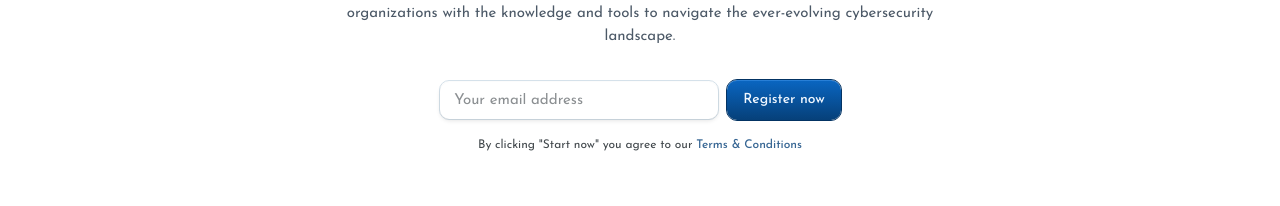
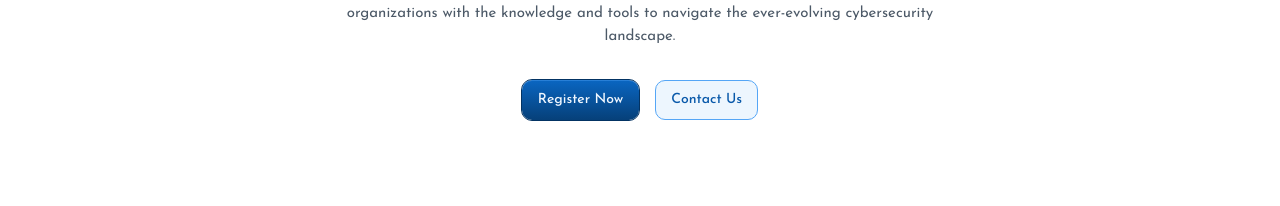
Before and after one commit to Ganesh-Mk/nitaiinnovations, a React (Vite) app in the folder frontend/: page / in a window 1280 px wide. Shown: the part 289-495 px from the top of the page. Built offline with nearby package versions, Linux system fonts and the light colour scheme.

Commit message:
minor changed done

```diff
--- a/frontend/src/App.jsx
+++ b/frontend/src/App.jsx
@@ -44,7 +44,7 @@ export default function App() {
           <Route path="/account" element={<Account />} />
           <Route path="/editBlog" element={<EditBlog />} />
         </Routes>
-        {/* <Footer /> */}
+        <Footer />
       </Router>
     </ThemeProvider>
   );
--- a/frontend/src/Components/BlogsComp.jsx
+++ b/frontend/src/Components/BlogsComp.jsx
@@ -21,7 +21,6 @@ const BlogsComp = ({
   const BACKEND_URL = import.meta.env.VITE_BACKEND_URL;
 
   function editBlog() {
-    console.log("from account page: ", title, desc, imageUrl);
     let blogInfo = {
       title: title,
       desc: desc,
@@ -61,10 +60,7 @@ const BlogsComp = ({
               ></Box>
 
               <Box>
-                <Typography variant="h6">
-                  {username}
-                  {console.log("username: ", username)}
-                </Typography>
+                <Typography variant="h6">{username}</Typography>
                 <Typography variant="body2">{email}</Typography>
               </Box>
             </Box>
--- a/frontend/src/Components/Footer.jsx
+++ b/frontend/src/Components/Footer.jsx
@@ -2,6 +2,7 @@ import * as React from "react";
 import Link from "@mui/material/Link";
 import "../Styles/footer.css";
 import { Box, Container, Typography } from "@mui/material";
+import DividerLine from "./DividerLine";
 
 function Copyright() {
   return (
@@ -19,6 +20,9 @@ function Copyright() {
 
 export default function Footer() {
   return (
+    <>
+      <DividerLine />
+
       <Container
         sx={{
           display: "flex",
@@ -111,8 +115,8 @@ export default function Footer() {
                   color="text.secondary"
                   fontWeight={600}
                 >
-                Ramnagar, 1st main, 7th cross,odugoudar building, Dharwad 580001
-                KA, INDIA.
+                  Ramnagar, 1st main, 7th cross,odugoudar building, Dharwad
+                  580001 KA, INDIA.
                 </Typography>
               </Box>
               <Box
@@ -209,5 +213,6 @@ export default function Footer() {
           </div>
         </Box>
       </Container>
+    </>
   );
 }
--- a/frontend/src/Components/Hero.jsx
+++ b/frontend/src/Components/Hero.jsx
@@ -5,10 +5,10 @@ import { alpha } from "@mui/material";
 import Box from "@mui/material/Box";
 import Button from "@mui/material/Button";
 import Container from "@mui/material/Container";
-import Link from "@mui/material/Link";
 import Stack from "@mui/material/Stack";
 import TextField from "@mui/material/TextField";
 import Typography from "@mui/material/Typography";
+import { Link } from "react-router-dom";
 
 export default function Hero() {
   return (
@@ -62,39 +62,47 @@ export default function Hero() {
               knowledge and tools to navigate the ever-evolving cybersecurity
               landscape.
             </Typography>
-            <Stack
-              direction={{ xs: "column", sm: "row" }}
-              alignSelf="center"
-              spacing={1}
-              useFlexGap
-              sx={{ pt: 2, width: { xs: "100%", sm: "auto" } }}
+            <Box
+              sx={{
+                display: "flex",
+                flexDirection: { xs: "column", md: "row" },
+                alignSelf: "center",
+                textAlign: "center",
+                gap: "1rem",
+                marginTop: "1rem",
+              }}
             >
-              <TextField
-                id="outlined-basic"
-                hiddenLabel
-                size="small"
-                variant="outlined"
-                aria-label="Enter your email address"
-                placeholder="Your email address"
-                inputProps={{
-                  autoComplete: "off",
-                  "aria-label": "Enter your email address",
-                }}
-              />
-              <Button variant="contained" color="primary">
-                Register now
-              </Button>
-            </Stack>
-            <Typography
-              variant="caption"
-              textAlign="center"
-              sx={{ opacity: 0.8 }}
-            >
-              By clicking &quot;Start now&quot; you agree to our&nbsp;
-              <Link href="#" color="primary">
-                Terms & Conditions
+              {localStorage.getItem("isLogin") == "true" ? (
+                <Link to="/createBlog">
+                  <Button
+                    sx={{ width: { xs: "15rem", md: "auto" } }}
+                    variant="contained"
+                    color="primary"
+                  >
+                    Create Blog
+                  </Button>
+                </Link>
+              ) : (
+                <Link to="/register">
+                  <Button
+                    sx={{ width: { xs: "15rem", md: "auto" } }}
+                    variant="contained"
+                    color="primary"
+                  >
+                    Register Now
+                  </Button>
+                </Link>
+              )}
+              <Link to="/" state={{ scrollTo: "contactUsSection" }}>
+                <Button
+                  sx={{ width: { xs: "15rem", md: "auto" } }}
+                  variant="outlined"
+                  color="primary"
+                >
+                  Contact Us
+                </Button>
               </Link>
-            </Typography>
+            </Box>
           </Stack>
         </Container>
       </Box>
--- a/frontend/src/Components/Navbar.jsx
+++ b/frontend/src/Components/Navbar.jsx
@@ -14,27 +14,15 @@ import Drawer from "@mui/material/Drawer";
 import MenuIcon from "@mui/icons-material/Menu";
 import ToggleColorMode from "./ToggleColorMode";
 import DropDownButton from "./DropDownButton";
-import {
-  storeLoggedinRecord,
-  storeEmail,
-  storeusername,
-} from "../Store/userSlice";
 
 function Navbar({ mode, toggleColorMode }) {
   const [open, setOpen] = React.useState(false);
-  // Access the storeRegisterRecord state
   const isLoggedin = useSelector((state) => state.user.isLoggedin);
   const isLogin = localStorage.getItem("isLogin");
-  const navigate = useNavigate();
 
   const toggleDrawer = (newOpen) => () => {
     setOpen(newOpen);
   };
-
-  React.useEffect(() => {
-    console.log("Reload");
-
-  }, [storeLoggedinRecord]);
 
   return (
     <div>
--- a/frontend/src/Pages/Accout.jsx
+++ b/frontend/src/Pages/Accout.jsx
@@ -19,13 +19,16 @@ function Accout() {
       .then((res) => {
         const { allBlogPosts } = res.data;
         setallBogs(allBlogPosts);
-        console.log("Successfully get data of user from backend");
       })
       .catch((err) => {
         console.log("Didn't get data of user from backend", err);
       });
   }, []);
-  console.log(allBogs);
+
+  useEffect(() => {
+    // Scroll to top when the component mounts
+    window.scrollTo(0, 0);
+  }, []);
 
   return (
     <Box
--- a/frontend/src/Pages/Blogs.jsx
+++ b/frontend/src/Pages/Blogs.jsx
@@ -23,6 +23,11 @@ function CreateBlog() {
   const [blogs, setBlogs] = useState([]);
   const [filter, setFilter] = useState("newest");
   const [searchTerm, setSearchTerm] = useState("");
+
+  useEffect(() => {
+    // Scroll to top when the component mounts
+    window.scrollTo(0, 0);
+  }, []);
 
   const applyFilters = (blogs) => {
     let filtered = blogs.filter((b) =>
--- a/frontend/src/Pages/EditBlog.jsx
+++ b/frontend/src/Pages/EditBlog.jsx
@@ -90,6 +90,7 @@ function EditBlog() {
         flexDirection: "column",
         padding: { xs: "0 2rem", sm: "0 20rem" },
         gap: "2rem",
+        marginBottom: "5rem",
       }}
     >
       <Typography variant="h2" mt={"5rem"}>
--- a/frontend/src/Pages/Home.jsx
+++ b/frontend/src/Pages/Home.jsx
@@ -38,7 +38,6 @@ export default function Home() {
       <DividerLine />
 
       <ContactUsComp />
-      <DividerLine />
     </>
   );
 }
```
Also changed, not shown: 1 other file (tests, documents, lock files or other folders). Lines whose indentation alone changed are shown as unchanged.
